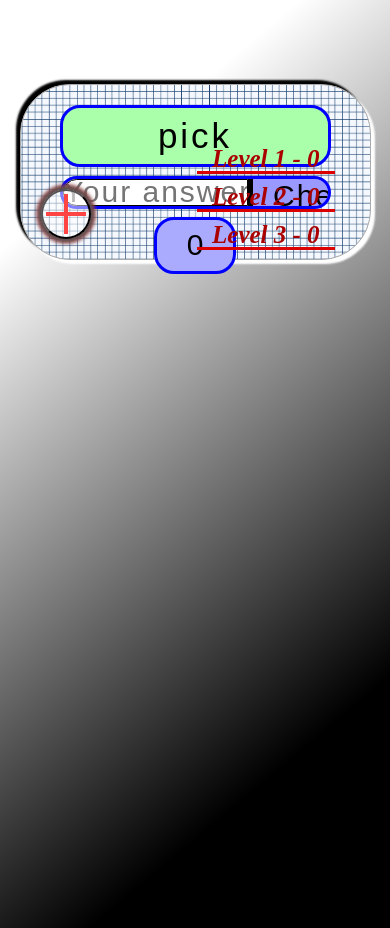
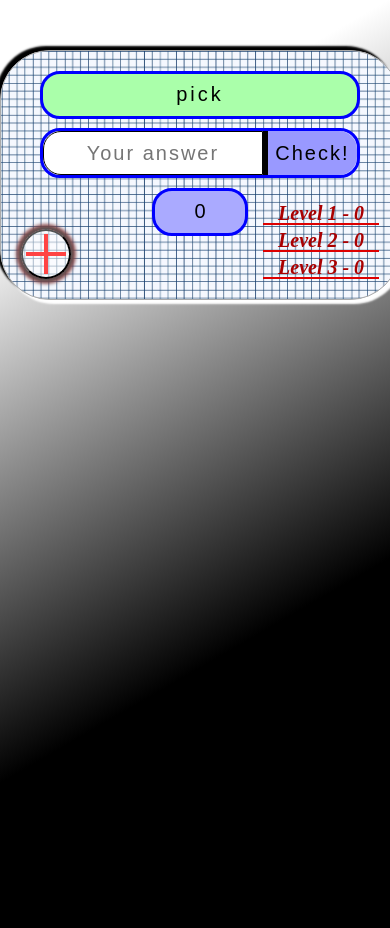
Before and after one commit to affliction001/EnRuWordsLearning, a plain HTML site: page index.html in a window 390 px wide. After the commit the page ends 894 px from the top, so only its background shows below. Drawn offline with Linux system fonts and the light colour scheme.

Commit message:
Создал фиксированную верстку, несколько видов через @media.

```diff
--- a/index.html
+++ b/index.html
@@ -2,6 +2,7 @@
 <html lang="en">
 <head>
   <meta charset="UTF-8">
+  <meta name="viewport" content="width=device-width, initial-scale=1.0">
   <link rel="stylesheet" href="style.css">
   <title>Dictionary</title>
 </head>
--- a/script.js
+++ b/script.js
@@ -13,27 +13,6 @@ const newWordAdd = document.querySelector('.new-word-add');
 const lvl1 = document.querySelector('.lvl-1');
 const lvl2 = document.querySelector('.lvl-2');
 const lvl3 = document.querySelector('.lvl-3');
-
-function positionApp() {
-  if (document.querySelector('body').clientWidth < document.querySelector('body').clientHeight) {
-    document.querySelector('#root').style.width = (document.querySelector('body').clientWidth * 0.9) + 'px';
-    document.querySelector('#root').style.height = (document.querySelector('body').clientWidth * 0.9 * 0.5) + 'px';
-  } else {
-    if (document.querySelector('body').clientWidth < 900) {
-      document.querySelector('#root').style.width = (document.querySelector('body').clientWidth * 0.9) + 'px';
-      document.querySelector('#root').style.height = (document.querySelector('body').clientWidth * 0.9 * 0.5) + 'px';
-    } else {
-      document.querySelector('#root').style.width = (document.querySelector('body').clientWidth * 0.6) + 'px';
-      document.querySelector('#root').style.height = (document.querySelector('body').clientWidth * 0.6 * 0.5) + 'px';
-    }
-  }
-}
-
-positionApp();
-
-window.addEventListener('resize', event => {
-  positionApp();
-});
 
 // Загружаю данные из локального хранилища при загрузке страницы.
 if (localStorage['myWords'] === undefined) { localStorage['myWords'] = JSON.stringify(startList); }
--- a/style.css
+++ b/style.css
@@ -8,15 +8,17 @@
 
 body {
   height: 100vh;
-  background: #000 linear-gradient(320deg, #000 20%, #fff 80%) no-repeat center center / cover;
+  width: 100vw;
+  overflow: hidden;
+  background: #000 linear-gradient(330deg, #000 30%, #fff 80%) no-repeat center center / cover;
 }
 
 #root {
   position: relative;
   padding: 5% 10%;
-  margin: 10vh auto;
-  width: 80vw;
-  height: 80vh;
+  margin: 100px auto;
+  width: 1000px;
+  height: 500px;
   background: #ccc url('paper_grid.png') no-repeat center center / cover;
   border-radius: 50px;
   border: 1px solid #aaa;
@@ -210,3 +212,95 @@ body {
 .hide-element {
   display: none;
 }
+
+@media screen and (max-width: 1100px) {
+  #root {
+    width: 800px;
+    height: 400px;
+    margin-top: 50px;
+  }
+}
+
+@media screen and (max-width: 900px) {
+  #root {
+    width: 600px;
+    height: 300px;
+  }
+
+  .startWord, .input-field, .check-button {
+    font-size: 25px;
+  }
+
+  .translateWord {
+    height: 60px;
+  }
+
+  .lvl-1, .lvl-2, .lvl-3 {
+    border-bottom: 2px solid #d00;
+    color: #a00;
+    font-size: 20px;
+  }
+
+  .lvl-1, .lvl-2 {
+    margin-bottom: 5px;
+  }
+}
+
+@media screen and (max-width: 650px) {
+  #root {
+    width: 500px;
+    height: 250px;
+  }
+
+  .startWord, .input-field, .check-button {
+    font-size: 22px;
+  }
+
+  .translateWord {
+    height: 60px;
+  }
+
+  .lvl-1, .lvl-2, .lvl-3 {
+    border-bottom: 2px solid #d00;
+    color: #a00;
+    font-size: 20px;
+  }
+
+  .lvl-1, .lvl-2 {
+    margin-bottom: 5px;
+  }
+}
+
+@media screen and (max-width: 520px) {
+  #root {
+    width: 400px;
+    height: 250px;
+  }
+
+  .startWord, .input-field, .check-button, .count {
+    font-size: 20px;
+  }
+
+  .check-button {
+    padding: 0;
+  }
+
+  .translateWord {
+    height: 50px;
+  }
+
+  .status {
+    right: 5%;
+    bottom: 8%;
+  }
+
+  .lvl-1, .lvl-2, .lvl-3 {
+    border-bottom: 2px solid #d00;
+    color: #a00;
+    font-size: 20px;
+  }
+
+  .lvl-1, .lvl-2 {
+    margin-bottom: 5px;
+  }
+}
```
